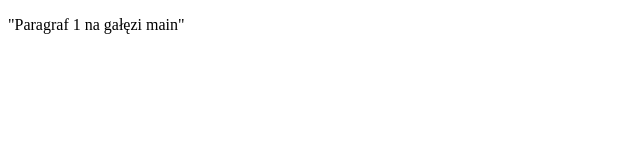
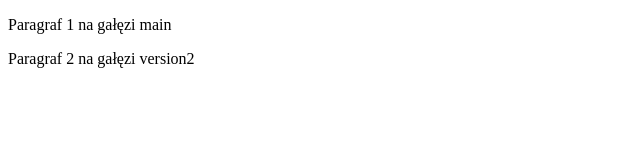
Before and after one commit to maciejwegl/gitjestgit, a plain HTML site: page index.html in a window 1280 px wide. Shown: the whole page, without its empty margins (0-640 px from the left). Drawn offline with Linux system fonts and the light colour scheme.

Commit message:
drugi paragraf na gałęzi version2

```diff
--- a/index.html
+++ b/index.html
@@ -6,7 +6,8 @@
     <title>Zadanie-47359</title>
 </head>
 <body>
-    <p>"Paragraf 1 na gałęzi main"</p>
+    <p>Paragraf 1 na gałęzi main</p>
+    <p>Paragraf 2 na gałęzi version2</p>
 
 </body>
 </html>
```
